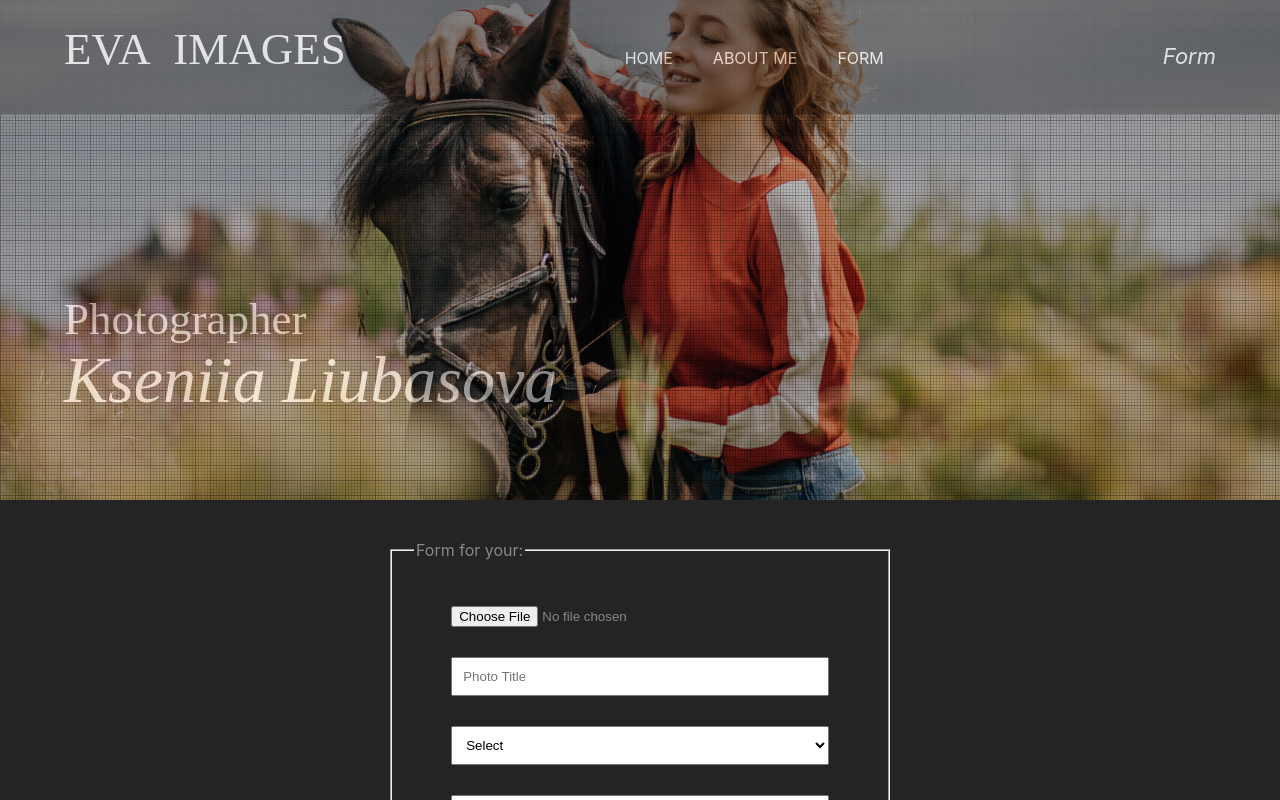
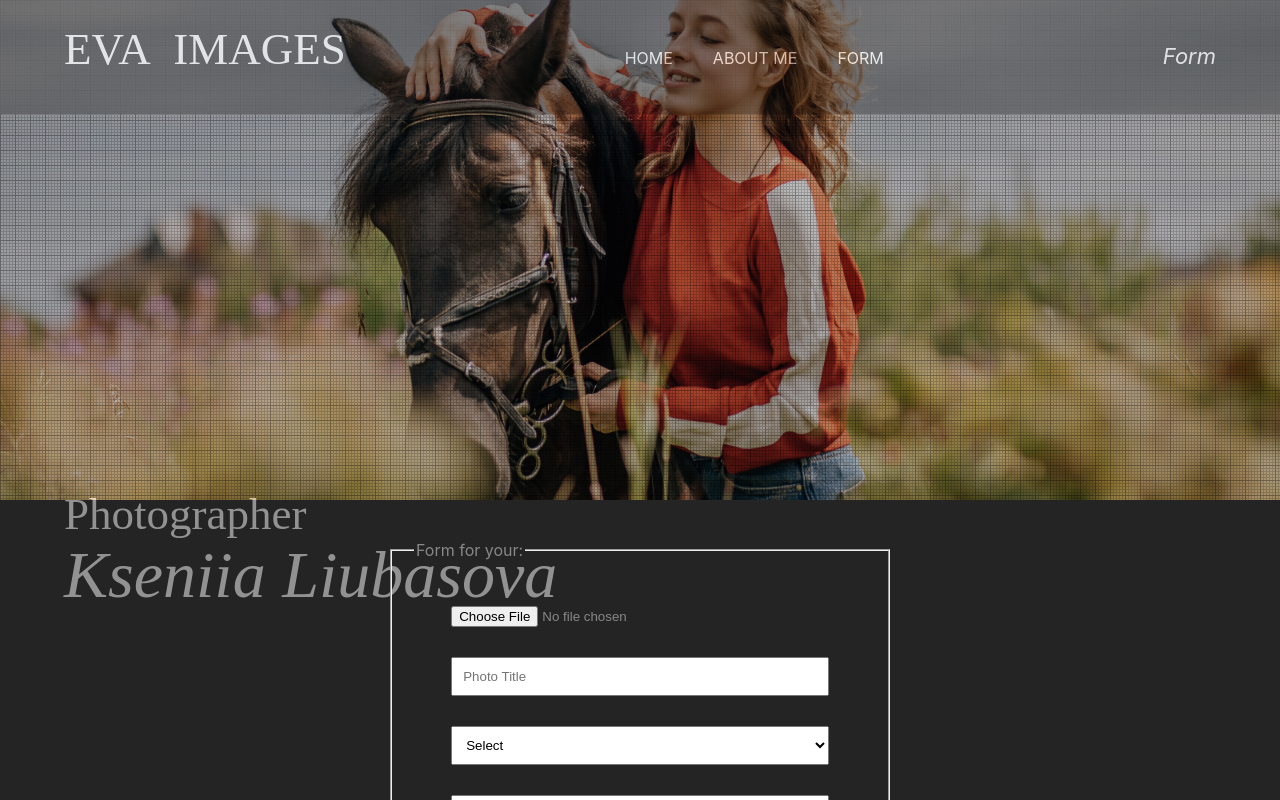
Before and after one commit to evakerrigan/eva-images, a React (Vite) app: page /form in a window 1280 px wide. Shown: the top 800 px of the page. Built offline with nearby package versions, Linux system fonts and the light colour scheme; a web font is replaced by a local one.

Commit message:
refactor: footer style change

```diff
--- a/src/components/Footer/Footer.scss
+++ b/src/components/Footer/Footer.scss
@@ -16,6 +16,17 @@
 .footer__inner-left, .footer__inner-right {
   display: flex;
   flex-direction: column;
+  width: 33%;
+}
+.footer__inner-year {
+  width: 33%;
+  text-align: center;
+}
+.footer__inner-left{
+  align-items: flex-start;
+}
+.footer__inner-right {
+  align-items: flex-end;
 }
 .footer__link {
   position: relative;
--- a/src/components/Header/Header.scss
+++ b/src/components/Header/Header.scss
@@ -29,8 +29,9 @@
 }
 
 .header-logo-wrapper {
-  position: absolute;
-  bottom: 62px;
+  // position: absolute;
+  // bottom: 62px;
+  padding-top: 361px;
 }
 
 .header-dark-top {
```
